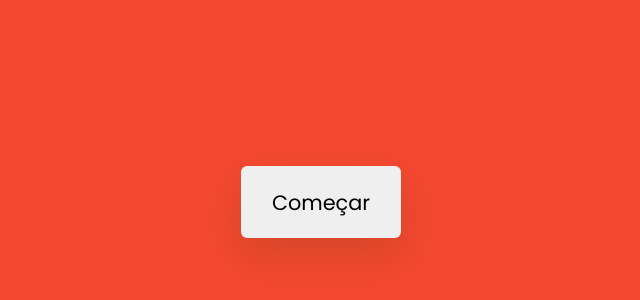
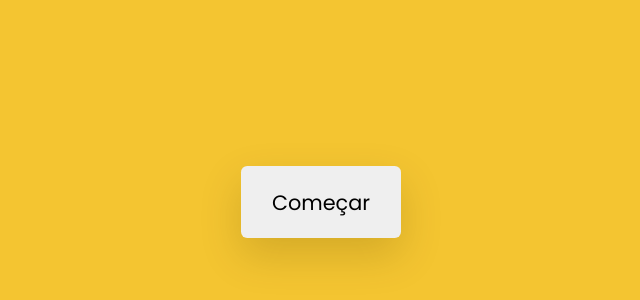
Before and after one commit to Eduarda-Monteblanco/memory-game, a plain HTML site: page index.html in a window 1280 px wide. Shown: the part 198-498 px from the top of the page, without its empty margins (319-959 px from the left). Drawn offline with Linux system fonts and the light colour scheme.

Commit message:
Add files via upload

```diff
--- a/style.css
+++ b/style.css
@@ -6,7 +6,7 @@
 }
 
 body {
-    background-color: #f44831;
+    background-color: #f4c531;
 }
 
 .wrapper {
@@ -60,7 +60,7 @@ body {
 }
 
 .card-before {
-    background-color: #f44831;
+    background-color: #f4c531;
     font-size: 2.8em;
     font-weight: 600;
   }
@@ -89,7 +89,7 @@ body {
     flex-direction: column;
     width: 100%;
     height: 100%;
-    background-color: #f44831;
+    background-color: #f4c531;
     top: 0;
 }
 
```
